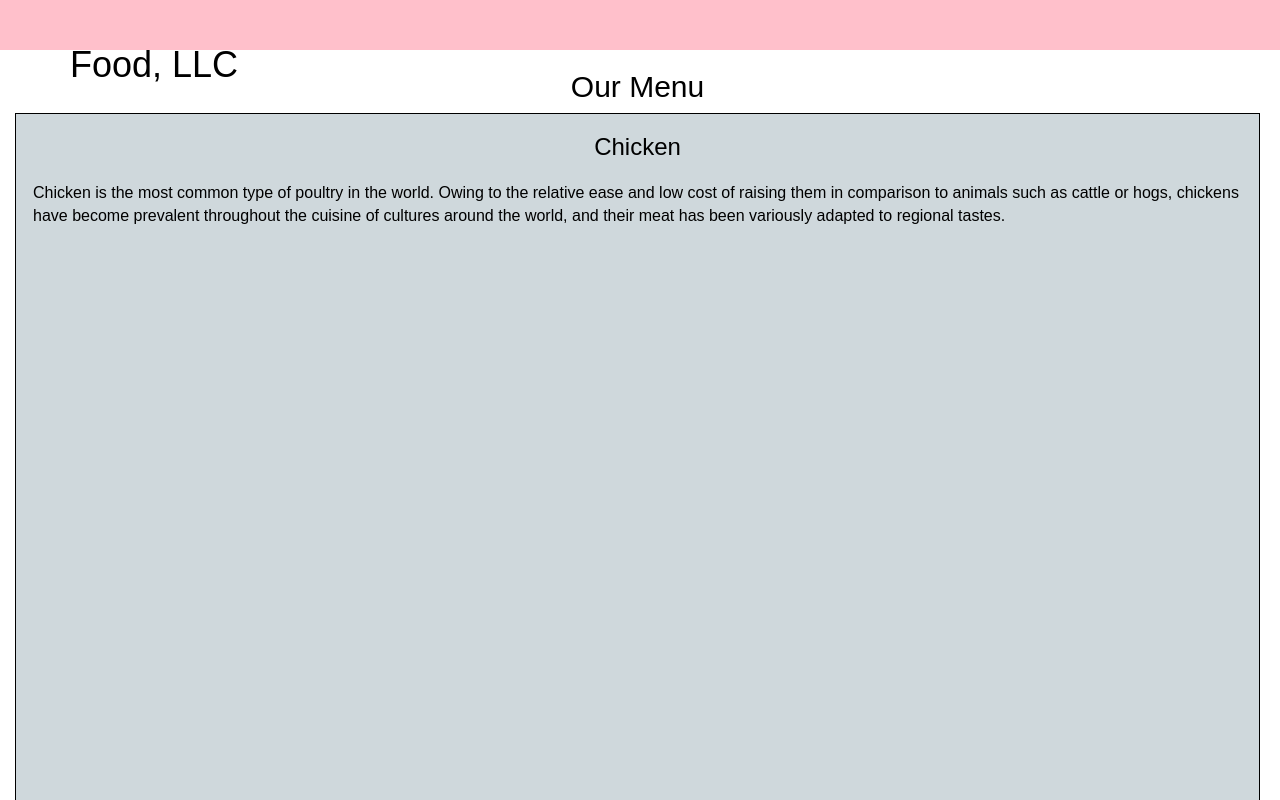
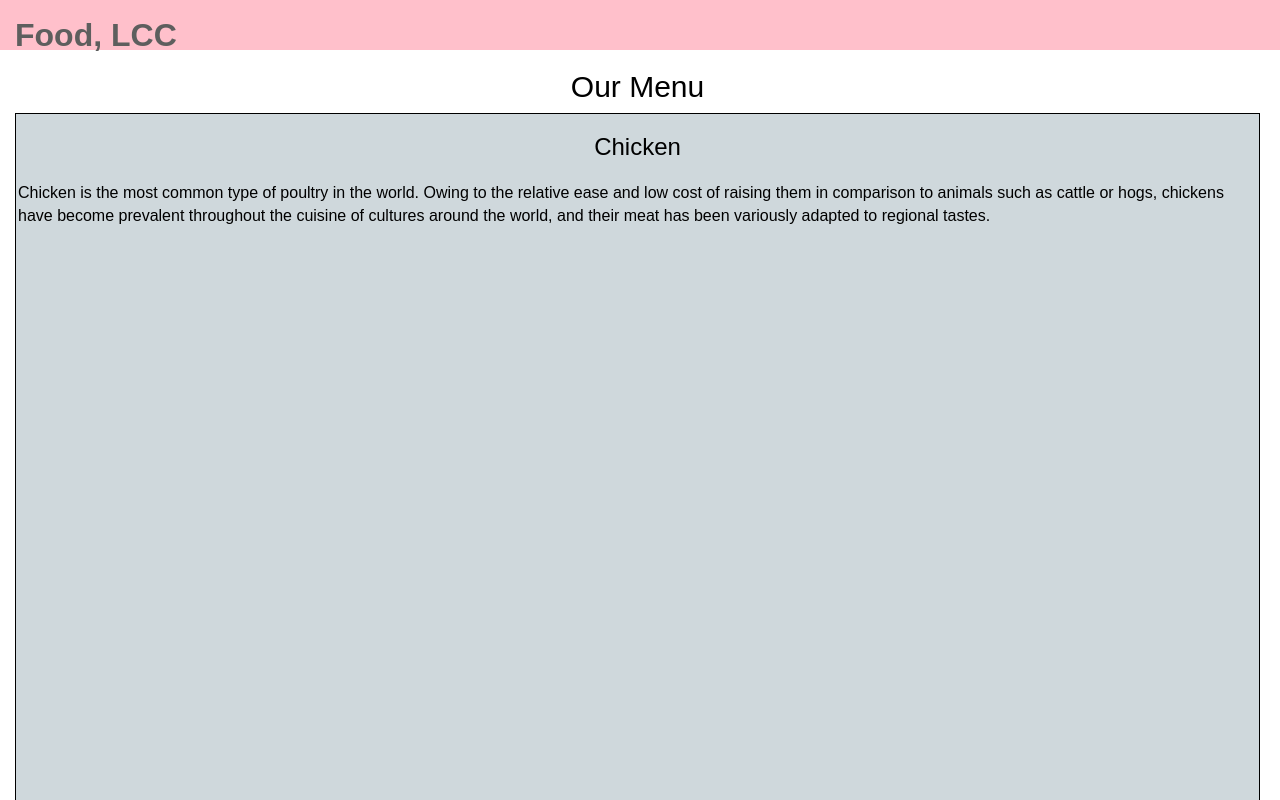
Before and after one commit to pattialiles/pattialiles.github.io, a plain HTML site: page Mod3_Solution/index.html in a window 1280 px wide. Shown: the top 800 px of the page. Drawn offline with Linux system fonts and the light colour scheme.

Commit message:
Add files via upload

```diff
--- a/Mod3_Solution/index.html
+++ b/Mod3_Solution/index.html
@@ -5,7 +5,7 @@
     <meta http-equiv="X-UA-Compatible" content="IE=edge">
     <meta name="viewport" content="width=device-width, initial-scale=1">
 
-    <!-- Patti Liles, January, 24, 2020 -->
+    <!-- Patti Liles, January, 27, 2020 -->
     <!--Module 3 Solution-->
 
     <!-- HTML5 shim and Respond.js for IE8 support of HTML5 elements and media queries -->
@@ -15,7 +15,7 @@
       <script src="https://oss.maxcdn.com/respond/1.4.2/respond.min.js"></script>
     <![endif]-->
 
-    <title>Food, LLC </title>
+    <title>Patti Liles - Mod3 </title>
     <link rel="stylesheet" href="css/bootstrap.min.css">
     <link rel="stylesheet" href="css/styles.css">
   </head>
@@ -23,54 +23,52 @@
 <body>
 
   <header>
-    <nav id="header-nav" class="navbar navbar-default">
-      <div class="container">
+    <nav id="header-nav" class="navbar navbar-default navbar-static-top">
+      <div class="container-fluid">
          <div class="navbar-header">
-          <div class="navbar-brand">
-            <a href="index.html"><h1 class="text-left">Food, LLC</h1></a>
-          </div>
+           <a class="navbar-brand" href="#">Food, LCC</a>
             <button type="button" class="navbar-toggle collapsed" data-toggle="collapse" data-target="#collapsable-nav" aria-expanded="false">
             <span class="sr-only">Toggle navigation</span>
             <span class="icon-bar"></span>
             <span class="icon-bar"></span>
             <span class="icon-bar"></span>
           </button>
-        </div> <!--End Navbar header-->
+         </div> <!--End Navbar header-->
 
         <div id="collapsable-nav" class="collapse navbar-collapse">
-           <ul id="nav-list" class="nav navbar-nav navbar-right">
-            <li>
+           <ul id="nav-list" class="nav navbar-nav visible-xs text-center">
+             <li>
               <a href="#">
             <span class=""></span><br class="hidden-xs"> Chicken</a>
-              <hr class="visable-xs hidden-sm hidden-md hidden-lg">
+              <hr class="visable-xs">
             </li>
             <li>
               <a href="#">
                 <span class=""></span><br class="hidden-xs"> Beef</a>
-                <hr class="visable-xs hidden-sm hidden-md hidden-lg">
+                <hr class="visable-xs">
             </li>
             <li>
               <a href="#">
                 <span class=""></span><br class="hidden-xs"> Shushi</a>
-                <hr class="visable-xs hidden-sm hidden-md hidden-lg">
             </li>
-                     </ul><!-- #nav-list -->
+          </ul><!-- #nav-list -->
         </div><!-- .collapse .navbar-collapse -->
       </div><!-- .container -->
     </nav><!-- #header-nav -->
   </header>
 
   <div id="main-content" class="container">
-    <div data-bs-spy="scroll" data-bs-target="#header-nav" data-bs-offset="0" tabindex="0">
-    <h2 class="text-center"> Our Menu</h2>
+<!-- <div data-bs-spy="scroll" data-bs-target="#header-nav" data-bs-offset="0" tabindex="0"> -->
+
+    <h2 id="main-heading" class="text-center"> Our Menu</h2>
             <div id="Menu-Items" class="row">
-            <div class="col-xs-12">
+            <div class="col-xs  col-sm col-md">
              <h3 class="text-center">Chicken</h3>
               <p>Chicken is the most common type of poultry in the world. Owing to the relative ease and low cost of raising them in comparison to animals such as cattle or hogs, chickens have become prevalent throughout the cuisine of cultures around the world, and their meat has been variously adapted to regional tastes.</p>
 
-       </div> !--End Menu Items-->
-      </div>!--End scroll-->
-    </div> !--End Main-content-->
+       </div> <!--End Menu Items-->
+      </div><!--End scroll-->
+    </div> <!--End Main-content-->
 
   <!-- jQuery (Bootstrap JS plugins depend on it) -->
   <script src="js/jquery-1.11.3.min.js"></script>
```
